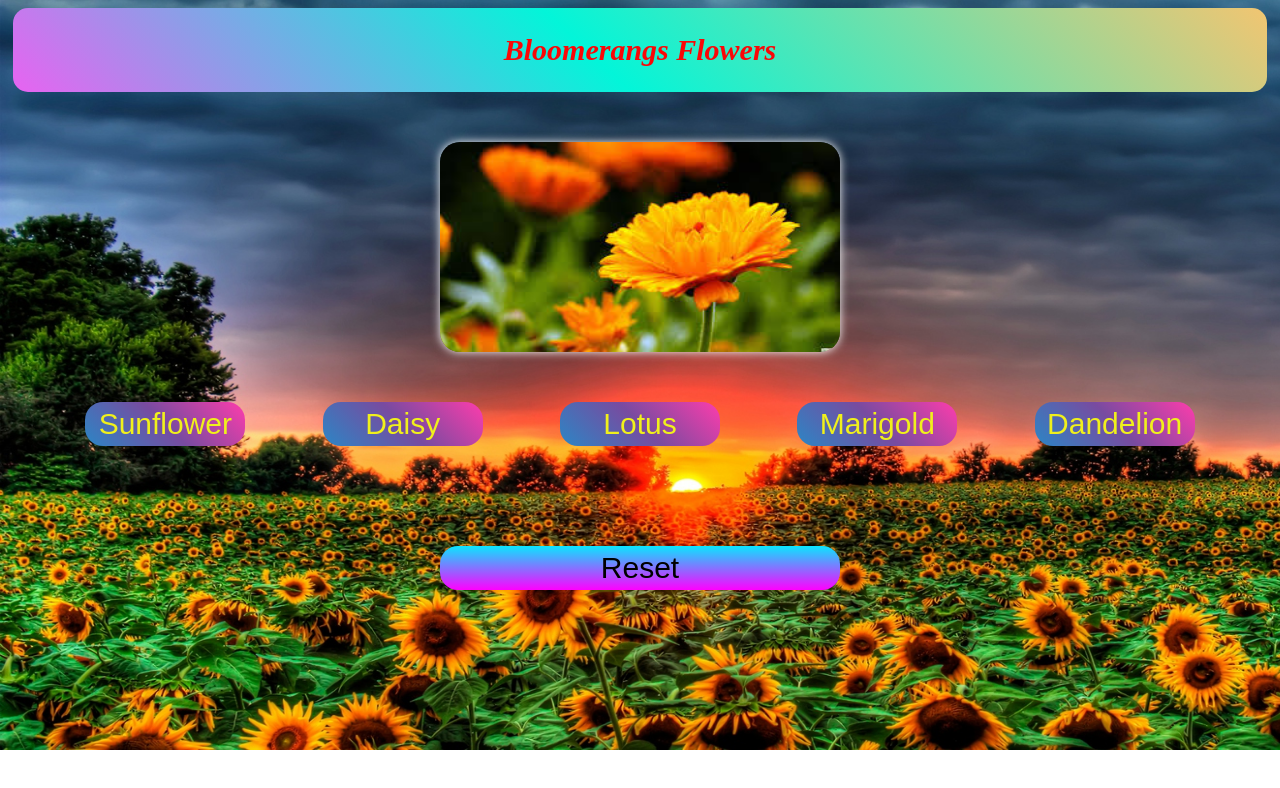
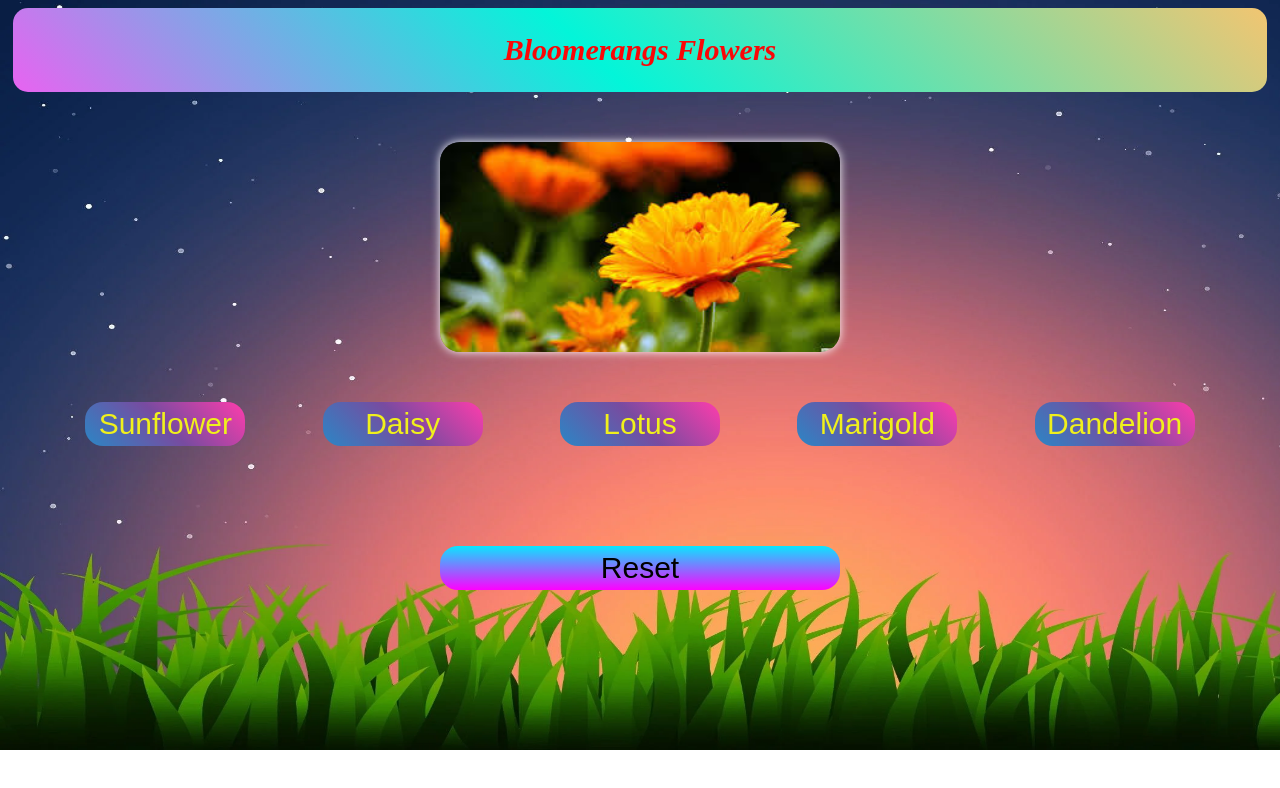
Before and after one commit to AmitDorle/Flower-App, a plain HTML site: page index.html in a window 1280 px wide. Both pictures are taken after a click on the button "Marigold". Drawn offline with Linux system fonts and the light colour scheme.

Commit message:
background change

```diff
--- a/index.html
+++ b/index.html
@@ -24,7 +24,7 @@
         }
 
         .marigold {
-            background-image: url('./img/bg-sun.jpg');
+            background-image: url('./img/bg-img.webp');
             background-repeat: no-repeat;
             background-size: 1550px 750px;
         }
```
Also changed, not shown: img/bg-dandelion.jpg, img/bg-marigold.jpg (added).
